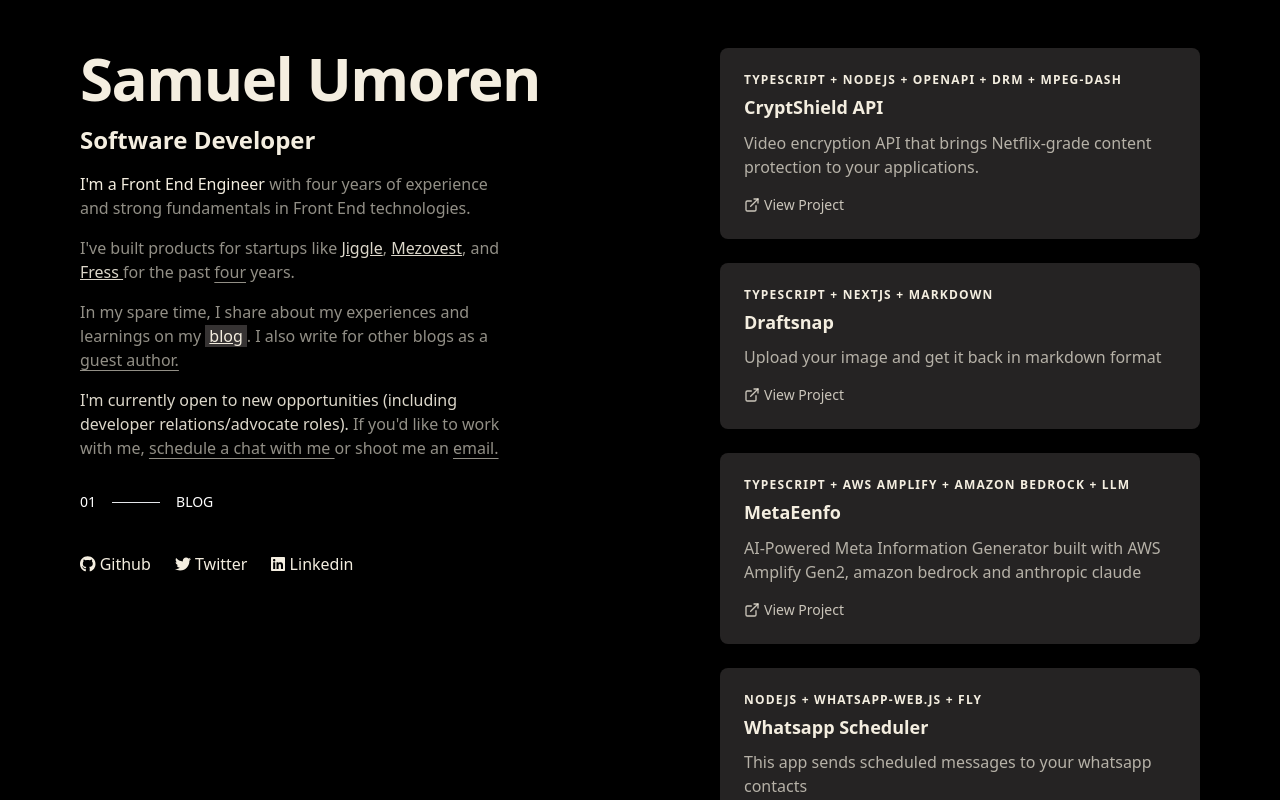
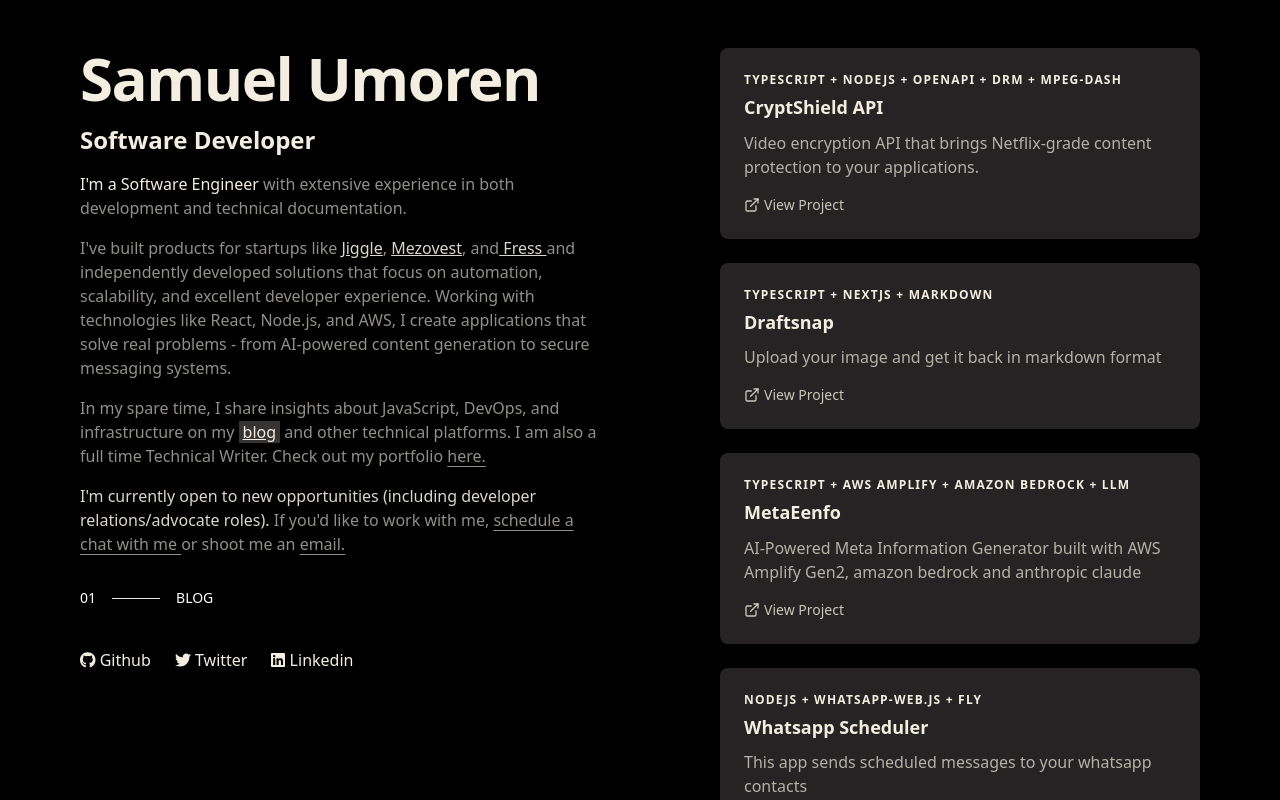
Before and after one commit to Umoren/samuel-umoren, a Next.js app: page / in a window 1280 px wide. Shown: the top 800 px of the page. Built offline with nearby package versions, Linux system fonts and the light colour scheme.

Commit message:
update porfolio projects

```diff
--- a/components/SiteLayout.jsx
+++ b/components/SiteLayout.jsx
@@ -10,8 +10,7 @@
     <>
       <main className="text-white bg-black min-h-screen">
         <div className="flex flex-col md:flex-row m-auto">
-          <div className="w-full md:w-1/2 xs:px-4 sp:px-8 px-8 pt-8 md:py-12 md:pl-20 md:fixed ">
-
+          <div className="w-full md:w-[60%] xs:px-4 sp:px-8 px-8 pt-8 md:py-12 md:pl-20 md:fixed">
             <h1 className=" text-3xl md:text-5xl lg:text-6xl mt-4 md:mt-0 text-letter font-bold tracking-tight leading-none">
               Samuel Umoren
             </h1>
@@ -19,17 +18,18 @@
 
             <p className="my-4 text-normal text-letter/60 md:w-4/5">
 
-              <span className="text-bold text-normal text-letter">I'm a Front End Engineer</span> with four years of experience and strong fundamentals in Front End technologies.
+              <span className="text-bold text-normal text-letter">I'm a Software Engineer</span> with extensive experience in both development and technical documentation.
             </p>
 
             <p className="my-4 text-normal text-letter/60 md:w-4/5">
               I've built products for startups like <Link href={"https://www.linkedin.com/company/jiggleng/"} className="underline text-letter/90" target="_blank">Jiggle</Link>, <Link href={"https://mezovest.com"} className="underline text-letter/90" target="_blank"> Mezovest</Link>, and
-              <Link href={"https://fress.app"} className="underline text-letter/90" target="_blank"> Fress </Link>
-              for the past <span className="underline underline-offset-4" >four</span> years.
+              <Link href={"https://fress.app"} className="underline text-letter/90" target="_blank"> Fress </Link> and independently developed solutions that focus on automation, scalability, and excellent developer experience.
+              Working with technologies like React, Node.js, and AWS, I create applications that solve real problems - from AI-powered content generation to secure messaging systems.
             </p>
             <p className="my-4 text-normal text-letter/60 md:w-4/5">
-              In my spare time, I share about my experiences and learnings on my <Link href="https://beyondcode.hashnode.dev"> <u className="text-letter px-1 bg-projects">blog</u></Link>.
-              I also write for other blogs as a <Link className="underline underline-offset-4" href={"https://samuelumoren.notion.site/samuelumoren/About-me-e8ca08bc4425495e8ec82ec20ad2f373"}>guest author.</Link>
+              In my spare time, I share insights about JavaScript, DevOps, and infrastructure on my <Link href="https://beyondcode.hashnode.dev"> <u className="text-letter px-1 bg-projects">blog</u></Link> and other technical platforms.
+
+              I am also a full time Technical Writer. Check out my portfolio <Link className="underline underline-offset-4" href={"https://samuelumoren.notion.site/samuelumoren/About-me-e8ca08bc4425495e8ec82ec20ad2f373"}>here.</Link>
             </p>
 
             <p className="my-4 text-normal text-letter/60 md:w-4/5">
--- a/pages/_document.js
+++ b/pages/_document.js
@@ -4,7 +4,7 @@
   return (
     <Html lang="en">
       <Head>
-        <meta name="description" content="Samuel Umoren is a Front End Engineer with four years of experience and strong fundamentals in Front End technologies." />
+        <meta name="description" content="Samuel Umoren is a Software Engineer with five years of experience and strong fundamentals in Front End technologies." />
         <title> Samuel Umoren - Software Engineer </title>
       </Head>
       <body>
```
